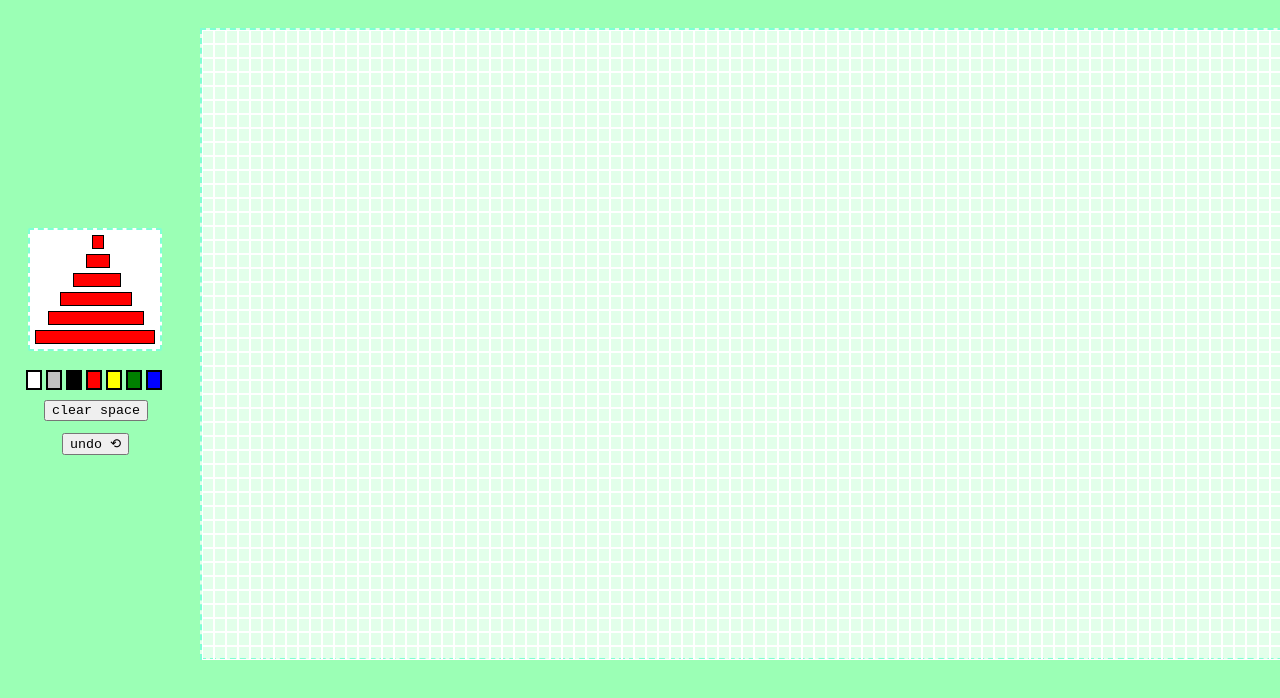
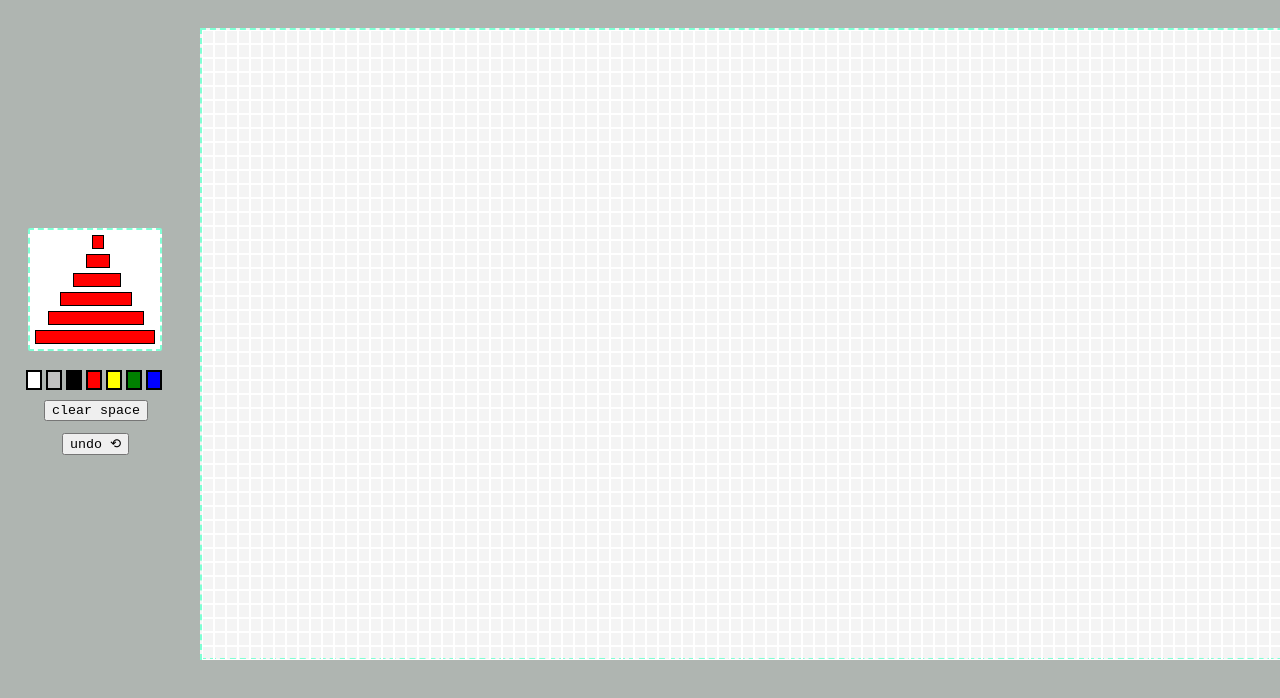
Before and after one commit to JCAus/lego-brick-sandbox, a plain HTML site: page index.html in a window 1280 px wide. Shown: the top 698 px of the page. Drawn offline with nearby package versions, Linux system fonts and the light colour scheme.

Commit message:
color edit

```diff
--- a/app.css
+++ b/app.css
@@ -1,5 +1,5 @@
 body{
-    background-color: rgba(93, 255, 136, 0.616);
+    background-color: rgba(126, 135, 129, 0.616);
 }
 #blockChoice{
     display:inline-block;
@@ -113,7 +113,7 @@ body{
     line-height: 10px;
     justify-content: center;
     align-items: center;
-    background-color: rgba(255, 255, 255, 0.712);
+    background-color: rgba(255, 255, 255, 0.858);
 }
 
 .pixel{
```
